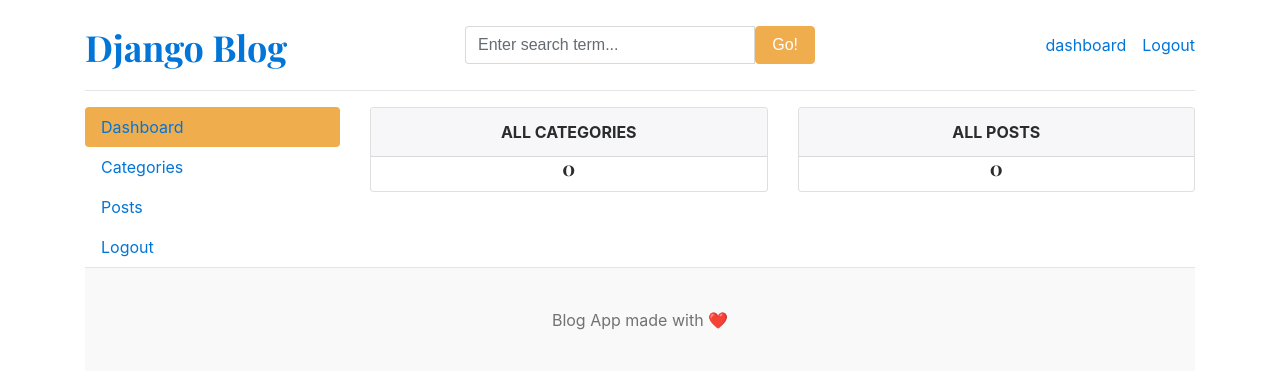
After one commit to themaverick27/scribeo-blog-platform, a Django app: page /dashboard/ in a window 1280 px wide. The commit adds this page. Shown: the top 371 px of the page. Run offline with Django 5.2, Linux system fonts and the light colour scheme; the visitor is signed in with stand-in values (Sample User, id 1); data that the repository does not hold is empty.

Commit message:
added url config for editor and manager and configured dashaboard design.

```diff
--- a/blog_main/settings.py
+++ b/blog_main/settings.py
@@ -40,6 +40,7 @@ INSTALLED_APPS = [
     'blogs',
     'crispy_forms',
     'crispy_bootstrap4',
+    'dashboards',
 ]
 
 MIDDLEWARE = [
--- a/blog_main/urls.py
+++ b/blog_main/urls.py
@@ -30,4 +30,7 @@ urlpatterns = [
     path('register/', views.register, name='register'),
     path('login/', views.login, name='login'),
     path('logout/', views.logout, name='logout'),
+
+    # Dashboards
+    path('dashboard/', include('dashboards.urls')),
 ] + static(settings.MEDIA_URL, document_root=settings.MEDIA_ROOT)
--- a/blog_main/views.py
+++ b/blog_main/views.py
@@ -47,7 +47,7 @@ def login(request):
             user = auth.authenticate(username=username, password=password)
             if user is not None:
                 auth.login(request, user)
-            return redirect('home')
+            return redirect('dashboard')
     else:
         form = AuthenticationForm()
 
--- /dev/null
+++ b/dashboards/admin.py
@@ -0,0 +1,3 @@
+from django.contrib import admin
+
+# Register your models here.
--- /dev/null
+++ b/dashboards/apps.py
@@ -0,0 +1,5 @@
+from django.apps import AppConfig
+
+
+class DashboardsConfig(AppConfig):
+    name = 'dashboards'
--- /dev/null
+++ b/dashboards/models.py
@@ -0,0 +1,3 @@
+from django.db import models
+
+# Create your models here.
--- /dev/null
+++ b/dashboards/tests.py
@@ -0,0 +1,3 @@
+from django.test import TestCase
+
+# Create your tests here.
--- /dev/null
+++ b/dashboards/urls.py
@@ -0,0 +1,7 @@
+from django.urls import path
+from . import views
+
+urlpatterns = [
+    path('', views.dashboard, name='dashboard'),
+    path('categories/', views.categories, name='categories'),
+]
--- /dev/null
+++ b/dashboards/views.py
@@ -0,0 +1,18 @@
+from django.shortcuts import render
+from blogs.views import Category, Blog
+from django.contrib.auth.decorators import login_required
+
+# Create your views here.
+@login_required(login_url="login")
+def dashboard(request):
+    category_count = Category.objects.all().count()
+    blogs_count = Blog.objects.all().count()
+
+    context = {
+        'category_count': category_count,
+        'blogs_count': blogs_count,
+    }
+    return render(request, 'dashboard/dashboard.html', context)
+
+def categories(request):
+    return render(request, 'dashboard/categories.html')
--- a/templates/base.html
+++ b/templates/base.html
@@ -32,7 +32,7 @@
             <a class="btn btn-sm btn-warning" href="{% url "login" %}">Login</a> &nbsp;
             <a class="btn btn-sm btn-outline-secondary" href="{% url "register" %}">Register</a>
             {% else %}
-            <span>You are logged in as {{ user }} </span>
+            <span><a href="{% url "dashboard" %}">dashboard</a></span>
             &emsp;
             <span><a href="{% url "logout" %}">Logout</a></span>
             {% endif %}
--- /dev/null
+++ b/templates/dashboard/dashboard.html
@@ -0,0 +1,33 @@
+{% extends "base.html" %}
+
+{% block content %}
+
+<div class="row">
+    <!-- load sidebar -->
+    {% include "dashboard/sidebar.html" %}
+
+    <!-- Right Side Content -->
+    <div class="col-md-9">
+        <div class="row">
+            <div class="col">
+                <div class="card border-default mb-3">
+                    <div class="card-header text-center text-uppercase font-weight-bold">All Categories</div>
+                    <div class="card-body text-dark">
+                        <h5 class="card-title text-center">{{ category_count }}</h5>
+                    </div>
+                </div>
+            </div>
+            <div class="col">
+                <div class="card border-default mb-3">
+                    <div class="card-header text-center text-uppercase font-weight-bold">All Posts</div>
+                    <div class="card-body text-dark">
+                        <h5 class="card-title text-center">{{ blogs_count }}</h5>
+                    </div>
+                </div>
+            </div>
+        </div>
+    </div>
+
+</div>
+
+{% endblock %}
--- /dev/null
+++ b/templates/dashboard/sidebar.html
@@ -0,0 +1,8 @@
+<div class="col-md-3">
+    <div class="nav flex-column nav-pills bg-light" arai-orientation="vertical">
+        <a href="{% url "dashboard" %}" class="nav-link text-dark {% if '/dashboard/' == request.path %} bg-warning {% endif %}">Dashboard</a>
+        <a href="{% url "categories" %}" class="nav-link text-dark {% if '/categories/' in request.path %} bg-warning {% endif %}">Categories</a>
+        <a href="" class="nav-link text-dark">Posts</a>
+        <a href="" class="nav-link text-dark">Logout</a>
+    </div>
+</div>
```
Also changed, not shown: templates/dashboard/categories.html (added, +15 -0 lines), dashboards/__init__.py (added), dashboards/migrations/__init__.py (added).
